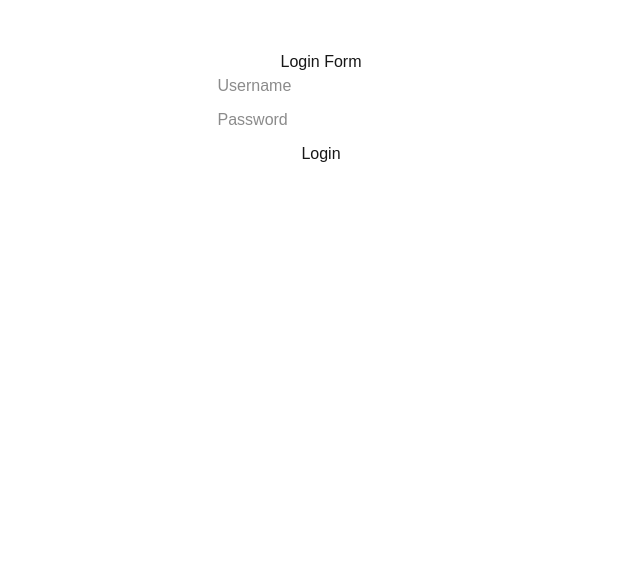
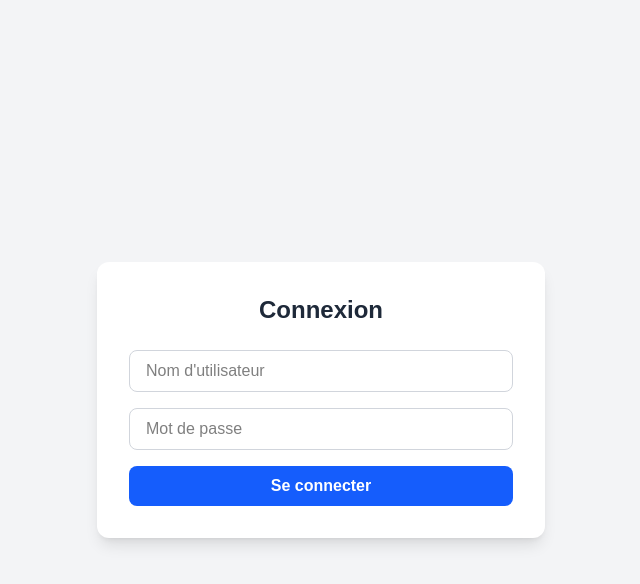
Before and after one commit to Trophaigle/EscapeGame_MaPrevEnJeu, a Next.js app: page /login in a window 1280 px wide. Shown: the top 584 px of the page, without its empty margins (319-959 px from the left). Built offline with nearby package versions, Linux system fonts and the light colour scheme.

Commit message:
feat: login feature and dashboard

```diff
--- a/app/api/auth/[...nextauth]/route.ts
+++ b/app/api/auth/[...nextauth]/route.ts
@@ -9,10 +9,10 @@ export const authOptions = {
       async authorize(credentials) {
         // 👇 simple username/password
         if (
-          credentials?.username === "client" &&
+          credentials?.username === "user" &&
           credentials?.password === "password"
         ) {
-          return { id: "1", name: "client" };
+          return { id: "1", name: "user" };
         }
         return null; // login échoué
       },
@@ -20,6 +20,7 @@ export const authOptions = {
   ],
   pages: { signIn: "/login" }, // page de login personnalisée
   secret: process.env.NEXTAUTH_SECRET, // obligatoire
+
 };
 
 const handler = NextAuth(authOptions);
--- a/app/dashboard/page.tsx
+++ b/app/dashboard/page.tsx
@@ -23,17 +23,17 @@ export default async function DashboardPage() {
 
       {/* Règles / Instructions */}
       <section className="w-full max-w-3xl bg-white shadow-md rounded-lg p-6 mb-6">
-        <h2 className="text-xl font-semibold mb-3">Règles du jeu</h2>
+        <h2 className="text-xl text-black font-semibold mb-3">Règles du jeu</h2>
         <p className="text-gray-700">
           Les joueurs vont passer à travers différents modules et devront
-          accomplir diverses missions pour progresser.
+          accomplir diverses missions pour terminer l'escape game. Chaque module représente un thème de prévention des risques, et les missions sont conçues pour être à la fois éducatives et ludique.
           {/* Tu pourras compléter ici */}
         </p>
       </section>
 
       {/* Score / progression */}
       <section className="w-full max-w-3xl bg-white shadow-md rounded-lg p-6 mb-6">
-        <h2 className="text-xl font-semibold mb-3">Votre progression</h2>
+        <h2 className="text-xl text-black font-semibold mb-3">Votre progression</h2>
         <p className="text-gray-700">
           Score précédent : 0 {/* placeholder, tu pourras compléter plus tard */}
         </p>
--- a/app/login/page.tsx
+++ b/app/login/page.tsx
@@ -25,23 +25,44 @@ export default function LoginPage() {
   };
 
   return (
-    <div style={{ display: "flex", flexDirection: "column", alignItems: "center", marginTop: "50px" }}>
-      <h1>Login Form</h1>
+    <div className="min-h-screen bg-gray-100 flex items-center justify-center px-4">
+      <div className="bg-white shadow-lg rounded-xl w-full max-w-md p-8">
+        <h1 className="text-2xl font-bold text-center mb-6 text-gray-800">
+          Connexion
+        </h1>
 
-      <form onSubmit={handleSubmit} style={{ display: "flex", flexDirection: "column", gap: "10px" }}>
+
+
+        <form
+          onSubmit={handleSubmit}
+          className="flex flex-col gap-4"
+        >
           <input
-          placeholder="Username"
+            type="text"
+            placeholder="Nom d'utilisateur"
             value={username}
             onChange={(e) => setUsername(e.target.value)}
+            className="border text-black border-gray-300 rounded-lg px-4 py-2 focus:outline-none focus:ring-2 focus:ring-blue-500"
+            required
           />
+
           <input
             type="password"
-          placeholder="Password"
+            placeholder="Mot de passe"
             value={password}
             onChange={(e) => setPassword(e.target.value)}
+            className="border text-black border-gray-300 rounded-lg px-4 py-2 focus:outline-none focus:ring-2 focus:ring-blue-500"
+            required
           />
-        <button type="submit">Login</button>
+
+          <button
+            type="submit"
+            className="bg-blue-600 hover:bg-blue-700 text-white font-semibold py-2 rounded-lg transition-colors"
+          >
+            Se connecter
+          </button>
         </form>
+      </div>
     </div>
   );
 }
```
Lines whose indentation alone changed are shown as unchanged.
